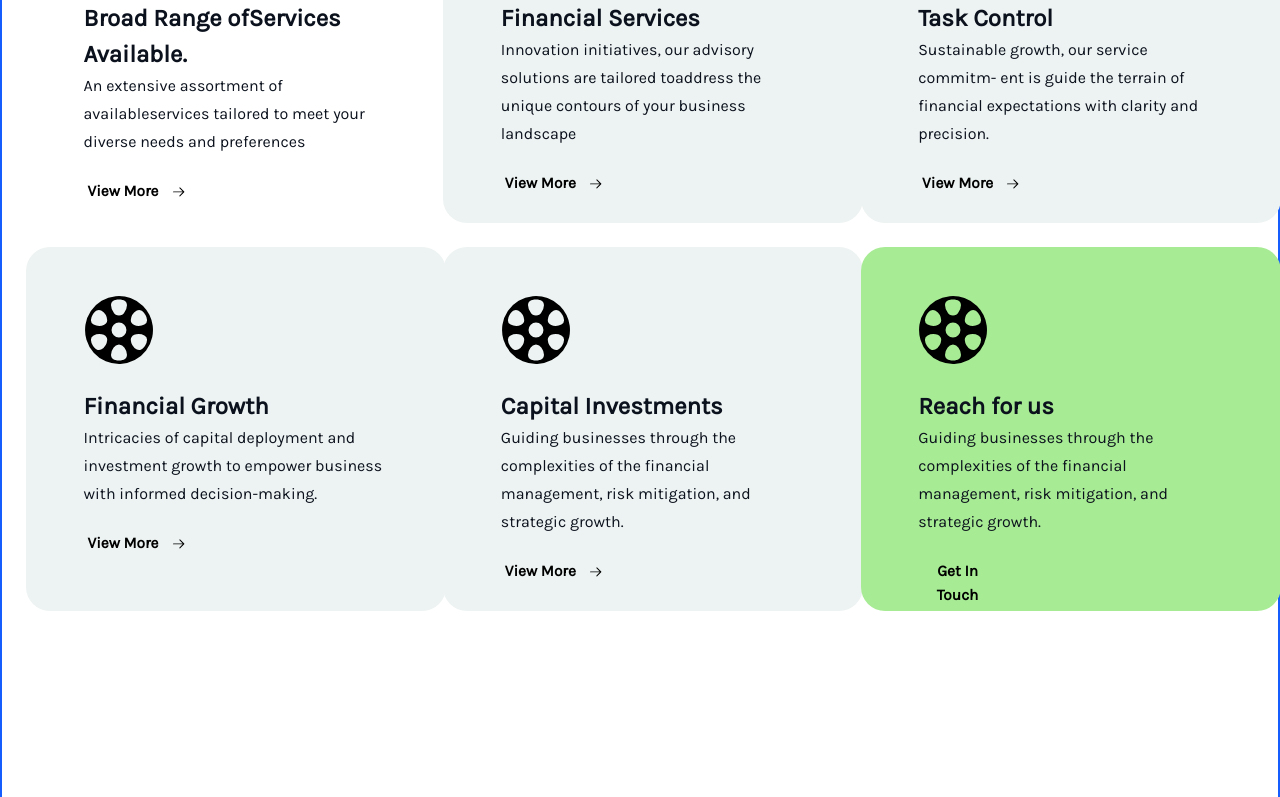
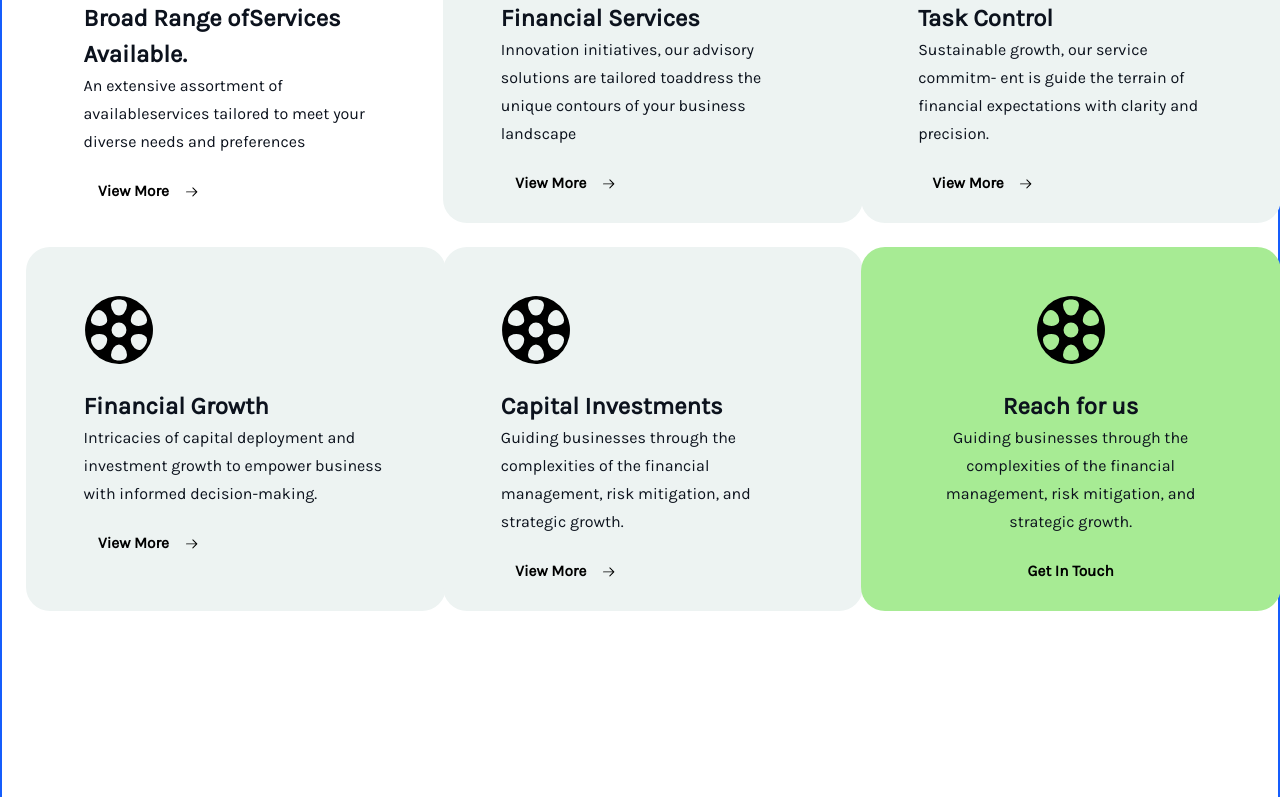
Before and after one commit to book-an-appoinment/client, a React (Vite) app: page / in a window 1280 px wide. Shown: the part 2665-3462 px from the top of the page. Built offline with nearby package versions, Linux system fonts and the light colour scheme.

Commit message:
issue fixed

```diff
--- a/src/components/Home/section3/Section3.jsx
+++ b/src/components/Home/section3/Section3.jsx
@@ -57,6 +57,7 @@ function Section3() {
           }
           logo={"./film-tape-svgrepo-com.svg"}
           buttonText={"Get In Touch"}
+          isCentered={true}
         />
       </div>
     </div>
--- a/src/components/Home/section3/components/Card2.jsx
+++ b/src/components/Home/section3/components/Card2.jsx
@@ -3,13 +3,13 @@ import "@fontsource/raleway";
 import "@fontsource/karla"; // Import Karla font globally
 import { GoArrowRight } from "react-icons/go";
 
-function Card2({ bgColor, content, title, logo , buttonText }) {
+function Card2({ bgColor, content, title, logo , buttonText , isCentered }) {
   return (
     <div className={`w-[420px] h-[364px] flex justify-center items-center rounded-3xl ${bgColor}`}>
       <div className=" w-[321px] h-[281.15px] flex flex-col justify-between gap-2 p-2">
 
         {/* Logo */}
-        <div className="pb-4">
+        <div className={`pb-4 flex ${isCentered ? "justify-center" : " "}  `}>
           {logo ? (
             <img src={logo} alt="Logo" className="w-[70px] h-[67.97px]" />
           ) : (
@@ -18,16 +18,16 @@ function Card2({ bgColor, content, title, logo , buttonText }) {
         </div>
 
         {/* Content */}
-        <div>
-          <p className="text-[24px] text-[#0C121D] font-semibold">{title}</p>
-          <p className="text-[16px] font-karla text-[#0C121D] leading-[28px] text-left max-w-[450px] break-words">
+        <div  >
+          <p className={`text-[24px] ${isCentered ? "text-center":" "} text-[#0C121D] font-semibold`}>{title}</p>
+          <p className={` ${isCentered ? "text-center":"text-left"}  text-[16px] font-karla text-[#0C121D] leading-[28px]  max-w-[450px] break-words `}>
             {content}
           </p>
         </div>
 
         {/* Button (Fix: Ensure it stays at the bottom) */}
-        <div className="flex flex-row gap-2 py-4 text-left font-raleway text-[15.44px] font-semibold items-center">
-          <button className="w-[79px] h-[23.15px]">{buttonText}</button>
+        <div className={`flex flex-row   ${isCentered?"justify-center":" "} py-4 text-left font-raleway text-[15.44px] font-semibold items-center`}>
+          <button className="w-[100px] h-[23.15px]">{buttonText}</button>
           { buttonText !== "Get In Touch"? <GoArrowRight/> :null}
         </div>
       </div>
```
